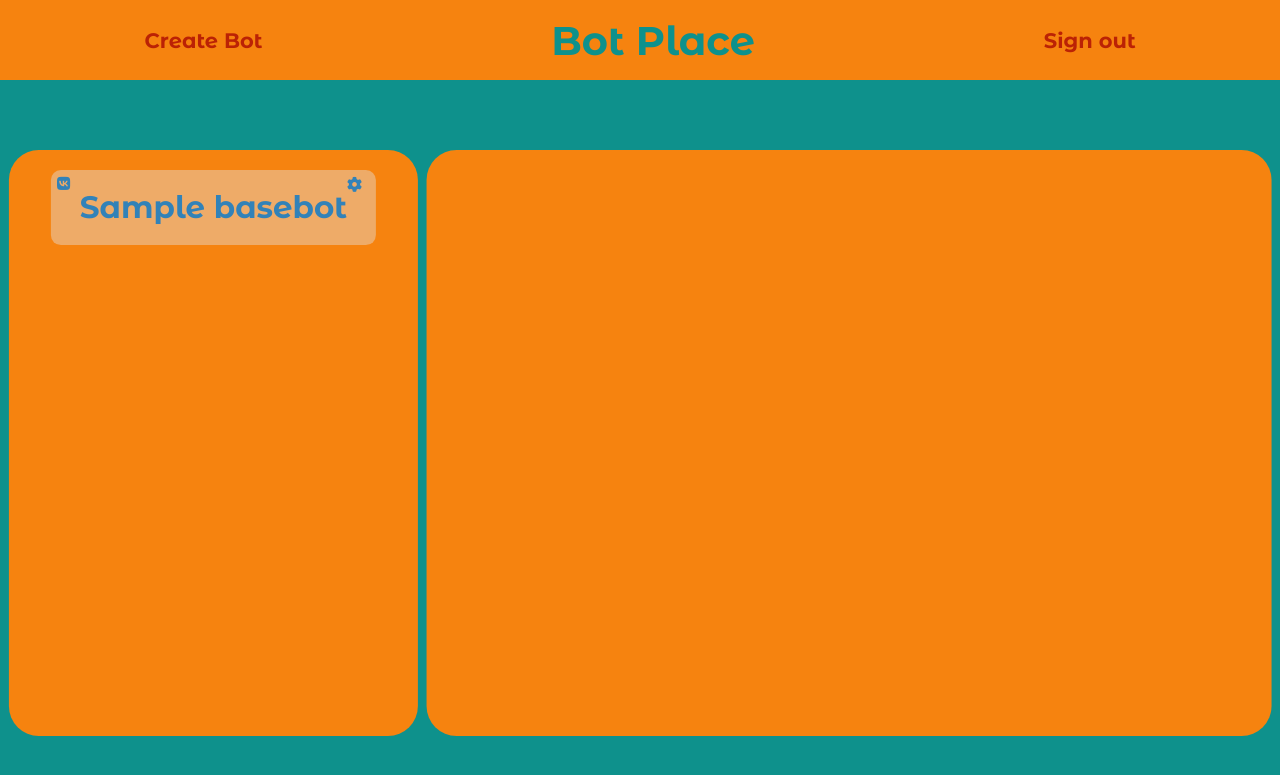
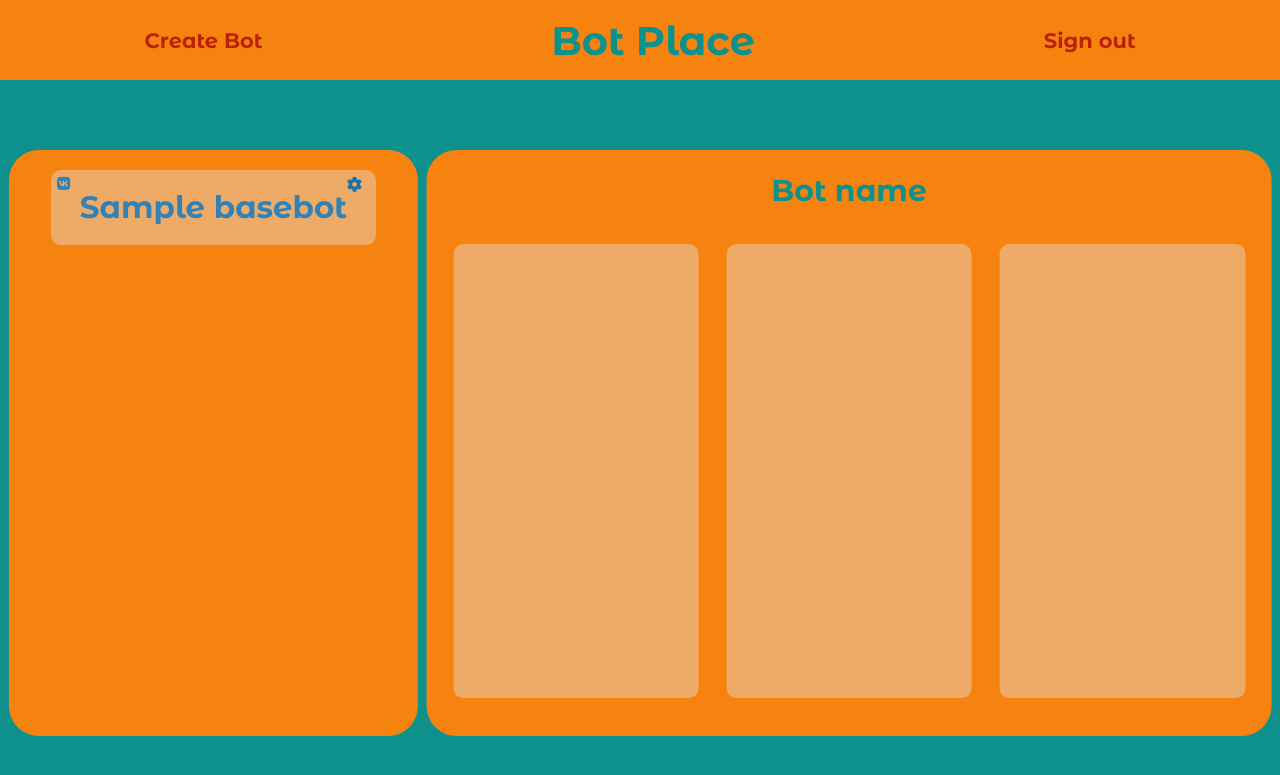
Before and after one commit to Parteim/BotPlace, a Django app: page /bot-place in a window 1280 px wide. Shown: the top 775 px of the page. Run offline with Django 3.2, Linux system fonts and the light colour scheme; a user stored in the database is signed in; tables that the repository leaves empty hold one stand-in row (values such as "Sample post"); some libraries are stand-ins or nearby versions.

Commit message:
upgrade BotPlace page. Start creating vk_bot

```diff
--- a/src/main/static/css/bot_place.css
+++ b/src/main/static/css/bot_place.css
@@ -100,6 +100,12 @@
     text-align: center;
 
     cursor: pointer;
+
+    transition: all .2s;
+}
+
+.exiting_vk_bot_title:hover {
+    color: #1b71aa;
 }
 
 .exiting_bot_bar {
@@ -120,7 +126,11 @@
 
 .exiting_vk_bot_bar_btn {
     font-size: 15px;
-    color: #3282b8;
+    color: #1b71aa;
+}
+
+.exiting_vk_bot_bar_btn:hover {
+
 }
 
 .exiting_bot_bar_settings:hover {
@@ -156,3 +166,43 @@
 
     border-radius: 30px;
 }
+
+
+.bot_panel_head {
+    position: relative;
+
+    width: 100%;
+    height: 10%;
+
+    display: flex;
+    align-items: center;
+    justify-content: center;
+}
+
+.bot_panel_title {
+    text-align: center;
+    font-size: 30px;
+    font-weight: 700;
+    color: #0e918c;
+}
+
+.bot_panel_body {
+    position: relative;
+
+    width: 100%;
+    height: 90%;
+
+    display: flex;
+    align-items: center;
+    justify-content: space-around;
+}
+
+.bot_panel_section {
+
+    width: 30%;
+    height: 90%;
+
+    background-color: #eeab68;
+
+    border-radius: 10px;
+}
--- a/src/main/static/css/vk/main.css
+++ b/src/main/static/css/vk/main.css
@@ -4,6 +4,7 @@
     color: #3282b8;
     color: #bbe1fa;
     color: #1c7ab8;
+    color: #1b71aa;
 }
 
 body {
--- a/src/main/templates/base/bot_place.html
+++ b/src/main/templates/base/bot_place.html
@@ -55,8 +55,19 @@
 
     </div>
 
-    <div class="bot_panel">
+    <div id="bot_panel" class="bot_panel">
 
+        <header class="bot_panel_head">
+            <h2 class="bot_panel_title">Bot name</h2>
+        </header>
+
+        <main class="bot_panel_body">
+
+            <div class="bot_panel_section"></div>
+            <div class="bot_panel_section"></div>
+            <div class="bot_panel_section"></div>
+
+        </main>
 
     </div>
 
```
Also changed, not shown: src/VK/vk_bot/Base.py (added, +31 -0 lines), src/VK/vk_bot/wall.py (added, +21 -0 lines), src/main/tests.py (+13 -7 lines), src/VK/vk_bot/__init__.py (added).
